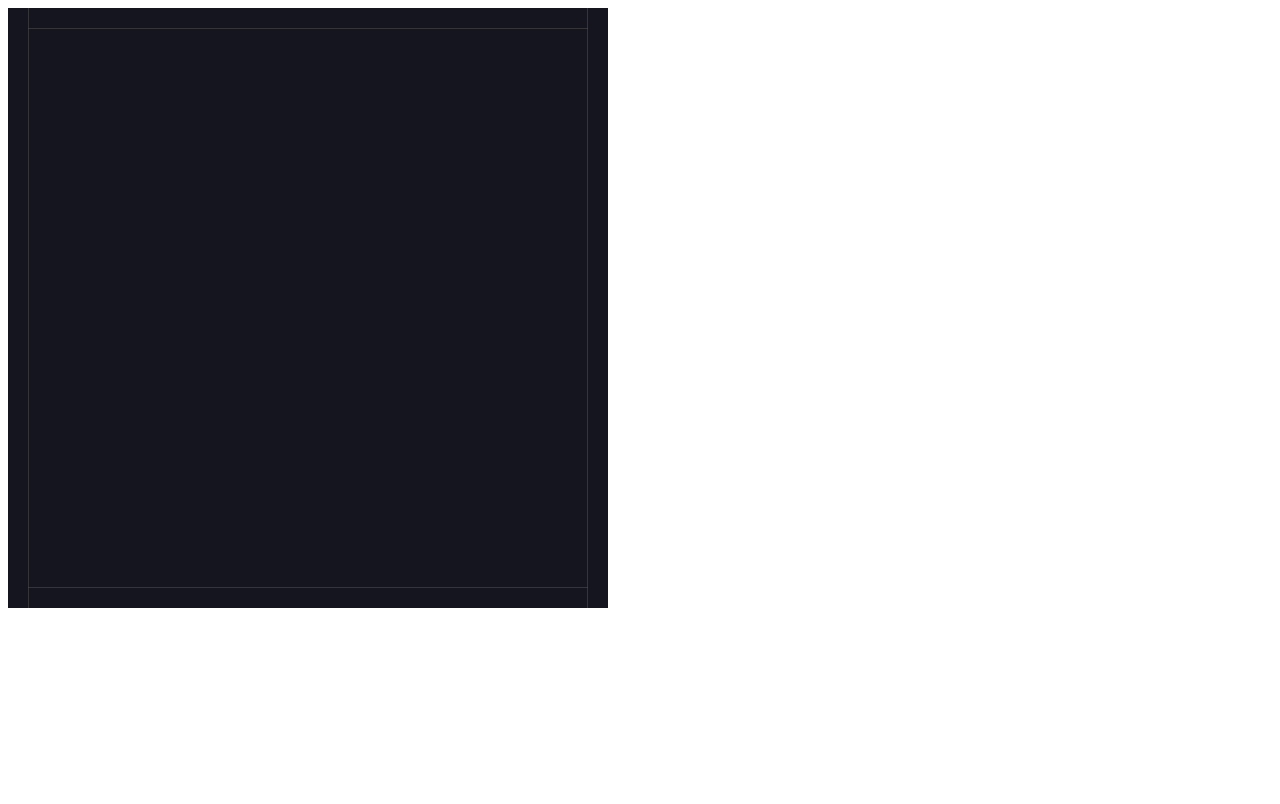
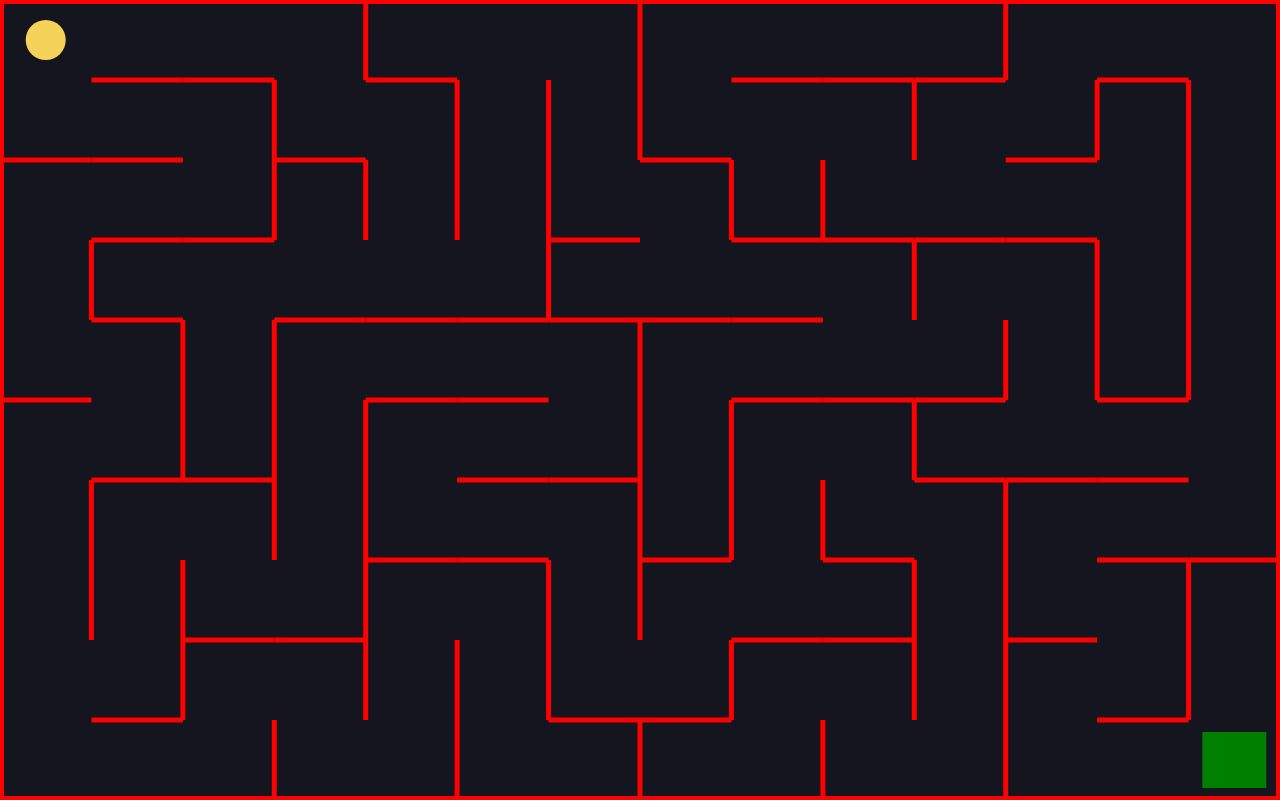
Before and after one commit to MikkoHuttunen/The-Modern-JavaScript-Bootcamp-Course, a plain HTML site: page Apps/Maze/index.html in a window 1280 px wide. Drawn offline with nearby package versions, Linux system fonts and the light colour scheme.

Commit message:
Maze done

```diff
--- a/Apps/Maze/index.html
+++ b/Apps/Maze/index.html
@@ -2,7 +2,11 @@
 <html>
     <head>
         <script src="https://cdnjs.cloudflare.com/ajax/libs/matter-js/0.14.2/matter.min.js"></script>
+        <link rel="stylesheet" href="style.css" />
         <body>
+            <div class="winner hidden">
+                <h1>You Win!</h1>
+            </div>
             <script src="index.js"></script>
         </body>
     </head>
--- a/Apps/Maze/index.js
+++ b/Apps/Maze/index.js
@@ -1,15 +1,21 @@
 //Import Matter.js library
-const { Engine, Render, Runner, World, Bodies } = Matter;
+const { Engine, Render, Runner, World, Bodies, Body, Events } = Matter;
 
 //Canvas dimensions
-const width = 600;
-const height = 600;
+const width = window.innerWidth;
+const height = window.innerHeight;
 
-//Maze dimension (rows * columns)
-const cells = 3;
+//Maze dimensions
+const cellsHorizontal = 14;
+const cellsVertical = 10;
+
+//Cell dimensions
+const unitLengthX = width / cellsHorizontal;
+const unitLengthY = height / cellsVertical;
 
 //Create new engine, world and renderer and specify their properties
 const engine = Engine.create();
+engine.world.gravity.y = 0;
 const { world } = engine;
 const render = Render.create({
     element: document.body,
@@ -27,10 +33,34 @@ Runner.run(Runner.create(), engine);
 
 //Boundaries
 const walls = [
-    Bodies.rectangle(width / 2, 0, width, 40, { isStatic: true }),
-    Bodies.rectangle(width / 2, height, width, 40, { isStatic: true }),
-    Bodies.rectangle(0, height / 2, 40, height, { isStatic: true }),
-    Bodies.rectangle(width, height / 2, 40, height, { isStatic: true })
+    Bodies.rectangle(width / 2, 0, width, 8,
+    {
+        isStatic: true,
+        render: {
+            fillStyle: 'red'
+        }
+    }),
+    Bodies.rectangle(width / 2, height, width, 8,
+    {
+        isStatic: true,
+        render: {
+            fillStyle: 'red'
+        }
+    }),
+    Bodies.rectangle(0, height / 2, 8, height,
+    {
+        isStatic: true,
+        render: {
+            fillStyle: 'red'
+        }
+    }),
+    Bodies.rectangle(width, height / 2, 8, height,
+    {
+        isStatic: true,
+        render: {
+            fillStyle: 'red'
+        }
+    })
 ];
 World.add(world, walls);
 
@@ -54,15 +84,15 @@ const shuffle = (arr) => {
 }
 
 //Grid
-const grid = Array(cells).fill(null).map(() => Array(cells).fill(false));
+const grid = Array(cellsVertical).fill(null).map(() => Array(cellsHorizontal).fill(false));
 
 //Walls
-const verticals = Array(cells).fill(null).map(() => Array(cells - 1).fill(false));
-const horizontals = Array(cells - 1).fill(null).map(() => Array(cells).fill(false));
+const verticals = Array(cellsVertical).fill(null).map(() => Array(cellsHorizontal - 1).fill(false));
+const horizontals = Array(cellsVertical - 1).fill(null).map(() => Array(cellsHorizontal).fill(false));
 
 //Generate random starting position
-const startRow = Math.floor(Math.random() * cells);
-const startColumn = Math.floor(Math.random() * cells);
+const startRow = Math.floor(Math.random() * cellsVertical);
+const startColumn = Math.floor(Math.random() * cellsHorizontal);
 
 const move = (row, column) => {
     //If I have visited the cell at [row, column], then return
@@ -86,7 +116,7 @@ const move = (row, column) => {
         const [nextRow, nextColumn, direction] = neighbor;
 
         //See if that neighbor is out of bounds
-        if (nextRow < 0 || nextRow >= cells || nextColumn < 0 || nextColumn >= cells) {
+        if (nextRow < 0 || nextRow >= cellsVertical || nextColumn < 0 || nextColumn >= cellsHorizontal) {
             continue;
         }
 
@@ -105,7 +135,125 @@ const move = (row, column) => {
         } else if (direction === 'down') {
             horizontals[row][column] = true;
         }
+
+        move(nextRow, nextColumn);
     }
 }
 
+//Start position
 move(startRow, startColumn);
+
+//Draw horizontal walls
+horizontals.forEach((row, rowIndex) => {
+    row.forEach((open, columnIndex) => {
+        if (open) {
+            return;
+        }
+
+        const wall = Bodies.rectangle(
+            columnIndex * unitLengthX + unitLengthX / 2,
+            rowIndex * unitLengthY + unitLengthY,
+            unitLengthX,
+            5,
+            {
+                label: 'wall',
+                isStatic: true,
+                render: {
+                    fillStyle: 'red'
+                }
+            }
+        );
+        World.add(world, wall);
+    });
+});
+
+//Draw vertical walls
+verticals.forEach((row, rowIndex) => {
+    row.forEach((open, columnIndex) => {
+        if (open) {
+            return;
+        }
+
+        const wall = Bodies.rectangle(
+            columnIndex * unitLengthX + unitLengthX,
+            rowIndex * unitLengthY + unitLengthY / 2,
+            5,
+            unitLengthY,
+            {
+                label: 'wall',
+                isStatic: true,
+                render: {
+                    fillStyle: 'red'
+                }
+            }
+        );
+        World.add(world, wall);
+    });
+});
+
+//Draw the goal
+const goal = Bodies.rectangle(
+    width - unitLengthX / 2,
+    height - unitLengthY / 2,
+    unitLengthX * 0.7,
+    unitLengthY * 0.7,
+    {
+        label: 'goal',
+        isStatic: true,
+        render: {
+            fillStyle: 'green'
+        }
+    }
+);
+World.add(world, goal);
+
+//Draw the player
+const ballRadius = Math.min(unitLengthX, unitLengthY) / 4;
+const ball = Bodies.circle(
+    unitLengthX / 2,
+    unitLengthY / 2,
+    ballRadius,
+    {
+        label: 'player'
+    }
+);
+World.add(world, ball);
+
+//Controls
+document.addEventListener('keydown', event => {
+    const { x, y } = ball.velocity;
+
+    if (event.keyCode === 87) {
+        Body.setVelocity(ball, { x, y: y - 5 });
+    }
+
+    if (event.keyCode === 68) {
+        Body.setVelocity(ball, { x: x + 5, y });
+    }
+
+    if (event.keyCode === 83) {
+        Body.setVelocity(ball, { x, y: y + 5 });
+    }
+
+    if (event.keyCode === 65) {
+        Body.setVelocity(ball, { x: x - 5, y });
+    }
+})
+
+//Win condition
+Events.on(engine, 'collisionStart', event => {
+    event.pairs.forEach((collision) => {
+        const labels = ['player', 'goal'];
+
+        if (labels.includes(collision.bodyA.label) &&
+            labels.includes(collision.bodyB.label)) {
+                document.querySelector('.winner').classList.remove('hidden');
+                world.gravity.y = 1;
+                world.bodies.forEach(body => {
+                    if (body.label === 'wall') {
+                        Body.setStatic(body, false);
+                    }
+                });
+        }
+    });
+});
--- /dev/null
+++ b/Apps/Maze/style.css
@@ -0,0 +1,22 @@
+body {
+    margin: 0;
+}
+
+.hidden {
+    display: none !important;
+}
+
+h1 {
+    color: white;
+    font-size: 64px;
+}
+
+.winner {
+    display: flex;
+    justify-content: center;
+    align-items: center;
+    position: absolute;
+    z-index: 1;
+    height: 100vh;
+    width: 100vw;
+}
```
